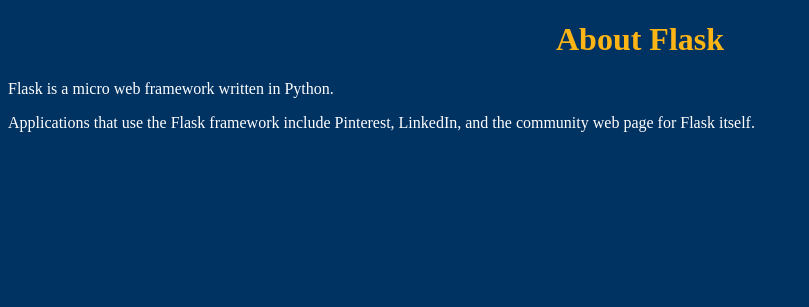
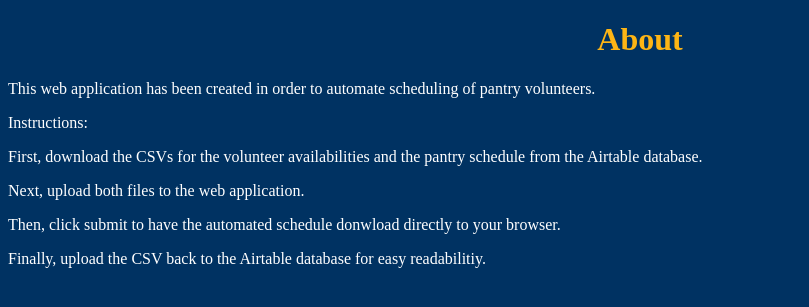
Before and after one commit to a-ngu/Food-Pantry-Scheduler, a Flask app: page /about in a window 1280 px wide. Shown: the part 174-481 px from the top of the page, without its empty margins (0-809 px from the left). Run offline with Flask 2, Linux system fonts and the light colour scheme.

Commit message:
update text

```diff
--- a/templates/about.html
+++ b/templates/about.html
@@ -8,10 +8,13 @@
     {% extends "template.html" %}
     {% block content %}
 
-    <h1> About Flask </h1>
-    <p> Flask is a micro web framework written in Python.</p>
-    <p> Applications that use the Flask framework include Pinterest,
-      LinkedIn, and the community web page for Flask itself.</p>
+    <h1> About </h1>
+    <p> This web application has been created in order to automate scheduling of pantry volunteers.</p>
+    <p> Instructions: </p>
+    <p> First, download the CSVs for the volunteer availabilities and the pantry schedule from the Airtable database.</p>
+    <p> Next, upload both files to the web application.</p>
+    <p> Then, click submit to have the automated schedule donwload directly to your browser.</p>
+    <p> Finally, upload the CSV back to the Airtable database for easy readabilitiy.</p>
 
     {% endblock %}
   </body>
--- a/templates/home.html
+++ b/templates/home.html
@@ -12,12 +12,12 @@
     <h1> Automated Scheduler </h1>
 
      <form action = "/home" method = "POST" enctype = "multipart/form-data">
-      <p>Click on the "Choose File" button to upload a CSV of the Volunteer Availabilities:</p>
+      <p>Upload "Availabilities CSV Export" file from Airtable Volunteers views:</p>
       <input type = "file" name = "Volunteers" accept=".csv"/>
       <br>
 
       <br>
-      <p>Click on the "Choose File" button to upload a CSV of the Shifts:</p>
+      <p>Upload "Schedule CSV Export" file from Airtable Schedule views:</p>
       <input type = "file" name = "Shifts" accept=".csv" />
 
       <br>
```
